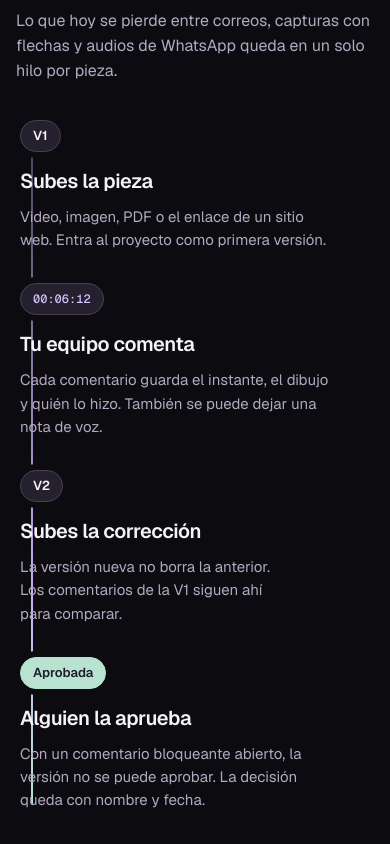
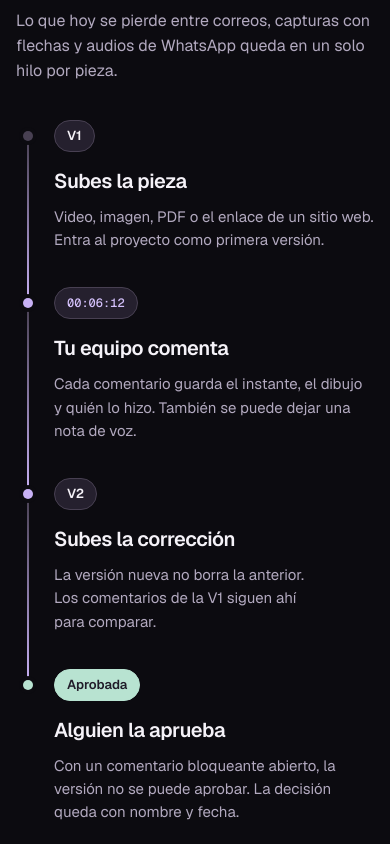
Before and after one commit to JT-Desing/ronda-review-platform, an Astro site in the folder landing/: page / in a window 390 px wide. Shown: the part 1240-2084 px from the top of the page. Built offline with nearby package versions, Linux system fonts and the light colour scheme; Astro itself is replaced by a stand-in of ours.

Commit message:
fix(landing): keep the steps timeline off the text on mobile
Below 860px the vertical line ran through the step titles and copy and
kept going past the last step. Steps now sit on a rail with one dot per
stage and a segment linking each dot to the next, ending at Aprobada.

```diff
--- a/landing/src/pages/index.astro
+++ b/landing/src/pages/index.astro
@@ -183,11 +183,20 @@ const description = 'Comenta en el fotograma exacto, dibuja sobre la pieza y apr
   .chip.done{background:var(--success);border-color:var(--success);color:var(--primary-text)}
   .step h3{margin-top:22px;font-size:20px;letter-spacing:-.02em}
   .step p{margin-top:8px;font-size:15px;color:var(--muted);max-width:32ch}
+  /* En móvil la línea va en un riel a la izquierda, con un punto por paso; el texto nunca queda encima. */
   @media (max-width:860px){
-    .steps{grid-template-columns:1fr;gap:32px;padding-left:4px}
-    .steps::before{left:15px;right:auto;top:8px;bottom:8px;width:2px;height:auto;background:linear-gradient(180deg,var(--line-strong),var(--lavender) 70%,var(--success))}
-    .step{padding-left:0}
+    .steps{grid-template-columns:1fr;gap:0}
+    .steps::before{display:none}
+    .step{display:grid;grid-template-columns:24px minmax(0,1fr);column-gap:14px;padding-bottom:36px}
+    .step:last-child{padding-bottom:0}
+    .step>*{grid-column:2}
+    .step::before{content:'';z-index:1;grid-column:1;grid-row:1;align-self:center;justify-self:center;width:10px;height:10px;border-radius:50%;background:var(--lavender);box-shadow:0 0 0 4px var(--canvas)}
+    .step:first-child::before{background:var(--line-strong)}
+    .step:last-child::before{background:var(--success)}
+    .step:not(:last-child)::after{content:'';position:absolute;left:11px;top:16px;bottom:-16px;width:2px;background:linear-gradient(180deg,var(--line-strong),var(--lavender))}
+    .chip{justify-self:start;box-shadow:none}
     .step h3{margin-top:14px}
+    .step p{max-width:60ch}
   }
 
   .formats-grid{display:grid;grid-template-columns:minmax(0,5fr) minmax(0,7fr);gap:clamp(32px,6vw,96px)}
```
